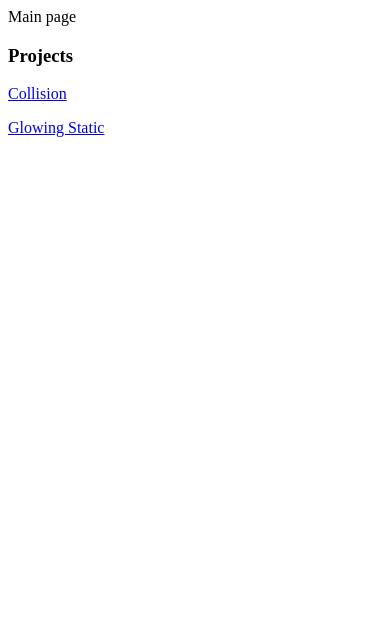
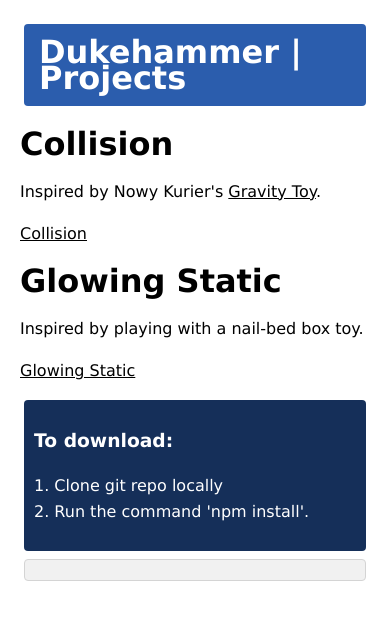
Before and after one commit to dukehammer/projects, a website: page index.html in a window 390 px wide. Drawn offline with Linux system fonts and the light colour scheme.

Commit message:
Added .css file, updating main project page format.

```diff
--- a/index.html
+++ b/index.html
@@ -2,11 +2,32 @@
 <html>
 	<head>
 		<title>Dukehammer | Projects</title>
+		<link rel="stylesheet" href="styles.css">
 	<head>
 	<body>
-		Main page
-		<h3>Projects</h3>
-		<p><a href="./collision/">Collision</a></p>
-		<p><a href="./glowingstatic/">Glowing Static</a></p>
+		<div class="container wrapper">
+			<div id="top">
+				<h1>Dukehammer | Projects</h1>
+			</div>
+			<div class="wrapper">
+				<div>
+					<h1>Collision</h1>
+					<p>Inspired by Nowy Kurier's <a href src="http://www.nowykurier.com/toys/gravity/gravity.html">Gravity Toy</a>.</p>
+					<p><a href="./collision/">Collision</a></p>
+				</div>
+				<div>
+					<h1>Glowing Static</h1>
+					<p>Inspired by playing with a nail-bed box toy.</p>
+					<p><a href="./glowingstatic/">Glowing Static</a></p>
+				</div>
+				<div id="sidebar">
+					<h3>To download:</h3>
+					<p>1. Clone git repo locally<br/>2. Run the command 'npm install'.</p>
+				</div>
+			</div>
+			<div id="bottom">
+
+			</div>
+		</div>
 	</body>
 </html>
--- /dev/null
+++ b/styles.css
@@ -0,0 +1,109 @@
+body {
+	font: 100% Lucida Sans, Verdana;
+	margin: 20px;
+	line-height: 26px;
+}
+
+.container {
+	xmin-width: 900px;
+}
+
+.wrapper {
+	position: relative;
+	overflow: auto;
+}
+
+#top, #sidebar, #bottom, .menuitem {
+	border-radius: 4px;
+	margin: 4px;
+}
+
+#top {
+	background-color: #2b5dad;
+	color: #ffffff;
+	padding: 15px;
+}
+
+#menubar {
+	width: 200px;
+	float: left
+}
+
+#main {
+	padding: 10px;
+	margin: 0 210px;
+}
+
+#sidebar {
+	background-color: #152f59;
+	color: #ffffff;
+	padding: 10px;
+	width: 180px;
+	bottom: 0;
+	top: 0;
+	right: 0;
+	position: absolute;
+}
+
+#bottom {
+	border: 1px solid #d4d4d4;
+	background-color: #f1f1f1;
+	text-align: center;
+	padding: 10px;
+	font-size: 70%;
+	line-height: 14px;
+}
+
+#top h1, #top p, #menulist {
+	margin: 0;
+	padding: 0;
+}
+
+.menuitem {
+	background-color: #f1f1f1;
+	border: 1px solid #d4d4d4;
+	list-style-type: none;
+	padding: 2px;
+	cursor: pointer;
+}
+
+.menuitem:hover {
+	background-color: #ffffff;
+}
+
+.menuitem:first-child {
+   background-color:#152f59;
+   color: white;
+   font-weight:bold;
+}
+
+a {
+	color: #000000;
+	text-decoration: underline;
+}
+
+a:hover {
+	text-decoration: none;
+}
+
+
+@media (max-width: 800px) {
+	#sidebar {
+		width: auto;
+		position: relative;
+	}
+	#main {
+		margin-right: 0;
+	}
+
+}
+
+@media (max-width: 600px) {
+	#menubar {
+		width: auto;
+		float: none;
+	}
+	#main {
+		margin: 0;
+	}
+}
```
Also changed, not shown: index.js (+1 -7 lines).
